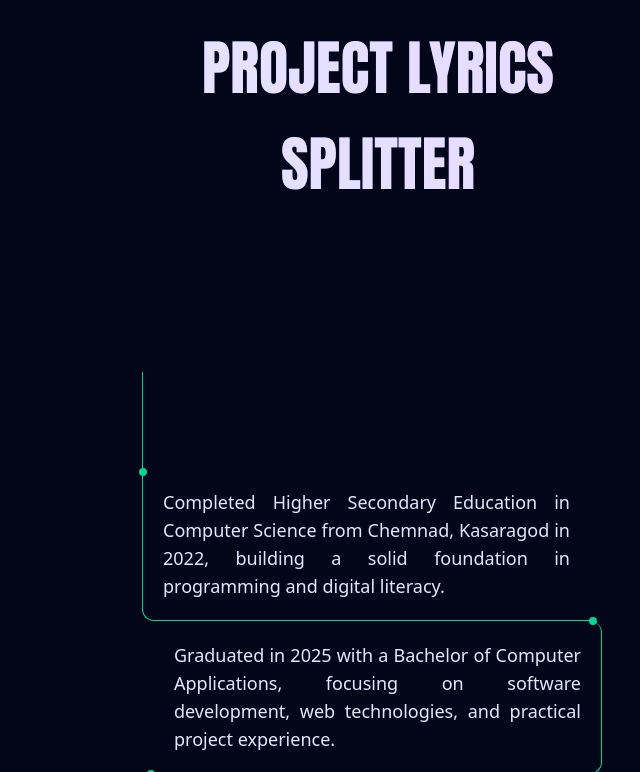
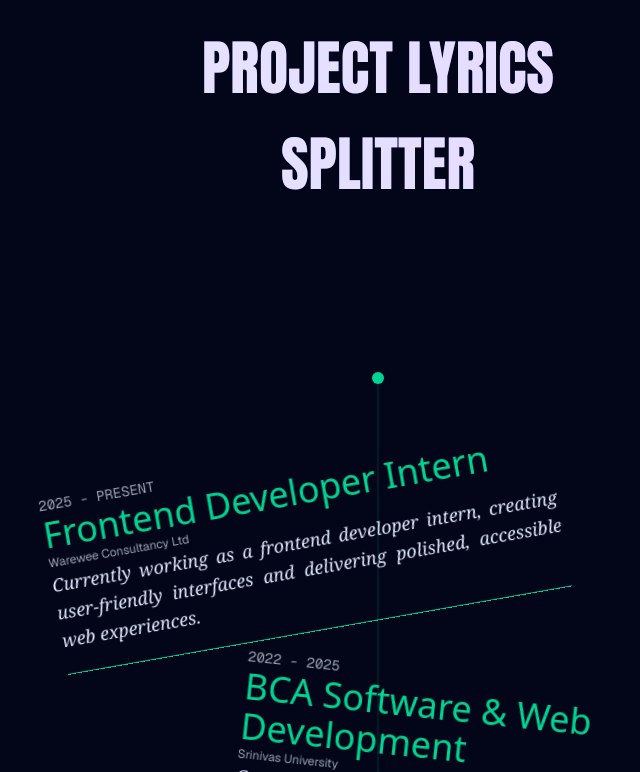
Before and after one commit to ioNihal/portfolio-two, a Next.js app: page / in a window 1280 px wide. Shown: the part 2028-2800 px from the top of the page, without its empty margins (262-902 px from the left). Built offline with nearby package versions, Linux system fonts and the light colour scheme.

Commit message:
swinging version

```diff
--- a/app/components/TimelineSection/TimelineSection.jsx
+++ b/app/components/TimelineSection/TimelineSection.jsx
@@ -4,10 +4,10 @@
 const timelineData = [
   {
     id: 1,
-    year: "2020 - 2022",
-    title: "HSE Computer Science",
-    place: "Chemnad Kasaragod",
-    text: "Completed Higher Secondary Education in Computer Science from Chemnad, Kasaragod in 2022, building a solid foundation in programming and digital literacy."
+    year: "2025 - PRESENT",
+    title: "Frontend Developer Intern",
+    place: "Warewee Consultancy Ltd",
+    text: "Currently working as a frontend developer intern, creating user-friendly interfaces and delivering polished, accessible web experiences."
   },
   {
     id: 2,
@@ -18,10 +18,10 @@ const timelineData = [
   },
   {
     id: 3,
-    year: "2025 - PRESENT",
-    title: "Frontend Developer Intern",
-    place: "Warewee Consultancy Ltd",
-    text: "Currently working as a frontend developer intern, creating user-friendly interfaces and delivering polished, accessible web experiences."
+    year: "2020 - 2022",
+    title: "HSE Computer Science",
+    place: "Chemnad Kasaragod",
+    text: "Completed Higher Secondary Education in Computer Science from Chemnad, Kasaragod in 2022, building a solid foundation in programming and digital literacy."
   },
 ]
 
@@ -29,41 +29,27 @@ export default function TimelineSection() {
 
 
   return (
-    <section className="h-screen w-full bg-slate-950 relative px-4 py-16 sm:px-6 sm:py-20 overflow-hidden
+    <section className="min-h-screen w-full bg-slate-950 relative px-4 py-16 sm:px-6 sm:py-20 overflow-hidden
     text-white"
-    style={{fontFamily: "var(--staatliches)"}}>
+      style={{ fontFamily: "var(--staatliches)" }}>
       {/* <h2 className="text-xl font-bold uppercase  mb-5">My Journey</h2> */}
-      <div className="flex flex-col items-center justify-center p-4
-      relative before:absolute before:w-[1px] before:h-full before:bg-emerald-400
-      before:-top-[87%] before:left-1/2 before:-translate-x-59
-
-      after:absolute after:w-[1px] after:h-full after:bg-emerald-400
-      after:-bottom-[87%] after:left-1/2 after:-translate-x-59
-      ">
+      <div className="flex flex-col items-center justify-center
+      relative before:absolute before:w-[1px] before:h-[200%] before:bg-emerald-400/20
+      before:-z-1 z-0 before:bottom-0 before:left-1/2 before:-translate-x-1/2
+      after:absolute after:w-3 after:h-3 after:bg-emerald-400 after:rounded-full after:-top-20 ">
         {timelineData.map((t) => (
-          <div key={t.id} className="max-w-md p-5 border-emerald-400
-          border-t-0 border-r-0 border rounded-xl rounded-br-none rounded-tl-none
-          even:border-r even:border-l-0 even:rounded-br-xl even:rounded-bl-none
-          last:rounded-tl-xl last:border-b-0 last:rounded-bl-none
-
-          first:mr-6 last:mr-6
-
-          relative
-          before:absolute before:w-2 before:h-2 before:rounded-full before:bg-emerald-400
-          before:top-0
-          first:before:-left-1
-          even:before:right-1 even:before:-top-1
-          last:before:left-1 last:before:-top-1
-
-          flex text-lg">
-            {/* <div className="flex-2">
-              <h4 className="text-2xl font-semibold" style={{fontFamily: "var(--urbanist)"}}>
-                <span className="block text-4xl font-extrabold">{t.year}</span>
-                {t.title}
-              </h4>
-            </div> */}
-            {/* <p className="flex-1">{t.place}</p> */}
-            <p className="flex-2 text-justify text-indigo-100">{t.text}</p>
+          <div key={t.id} className={`max-w-lg py-5 border-emerald-400 border-b
+          flex flex-col text-lg
+          first:-translate-x-2 lg:first:-translate-x-20  first:-translate-y-5 first:-rotate-3 lg:first:-rotate-5 ${t.id === 1 ? "swingFirst" : t.id === 2 ? "swingSecond" : "swingThird"}
+          even:translate-x-3 lg:even:translate-x-30 even:rotate-3
+          last:-translate-x-0
+          z-0`}>
+            <div>
+              <h6 className="text-gray-400 text-sm font-mono">{t.year}</h6>
+              <h5 className="text-4xl text-emerald-400">{t.title}</h5>
+              <h6 className="text-xs text-gray-400 font-sans">{t.place}</h6>
+            </div>
+            <p className="font-serif italic flex-2 text-justify text-indigo-100">{t.text}</p>
           </div>
         ))}
       </div>
--- a/app/globals.css
+++ b/app/globals.css
@@ -91,13 +91,38 @@
   }
 }
 
-.slideIn {
-  animation: slideIn 0.5s ease forwards;
+@keyframes swingFirst {
+
+  0%,
+  100% {
+    transform: rotate(-5deg) translateX(5px);
+  }
+
+  50% {
+    transform: rotate(-3deg) translateX(-5px);
+  }
 }
 
-.slideOut {
-  animation: slideOut 0.5s ease forwards;
+@keyframes swingSecond {
+
+  0%,
+  100% {
+    transform: rotate(3deg)translateX(-5px);
+  }
+
+  50% {
+    transform: rotate(5deg)  translateX(5px);
+  }
 }
+
+.swingFirst {
+  animation: swingFirst 2s ease-in-out infinite;
+}
+
+.swingSecond {
+  animation: swingSecond 2s ease-in-out infinite;
+}
+
 
 .project-item {
   @apply transition-all duration-300 ease-in-out;
```
